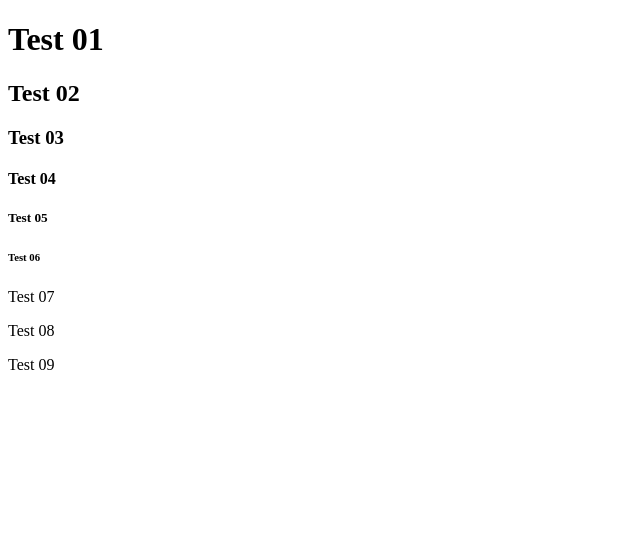
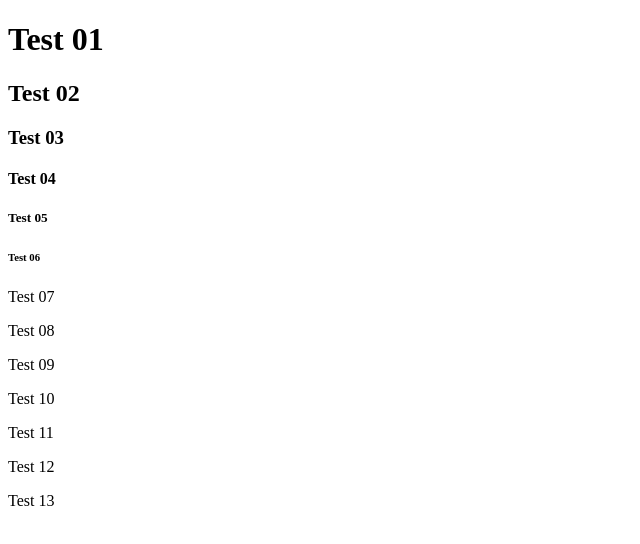
Before and after one commit to MediMateBooking/test-api, a website: page index.html in a window 1280 px wide. Shown: the whole page, without its empty margins (0-640 px from the left). Drawn offline with Linux system fonts and the light colour scheme.

Commit message:
feat: Add new paragraphs to index.html

```diff
--- a/index.html
+++ b/index.html
@@ -17,5 +17,9 @@
     <p>Test 07</p>
     <p>Test 08</p>
     <p>Test 09</p>
+    <p>Test 10</p>
+    <p>Test 11</p>
+    <p>Test 12</p>
+    <p>Test 13</p>
 </body>
 </html>
```
